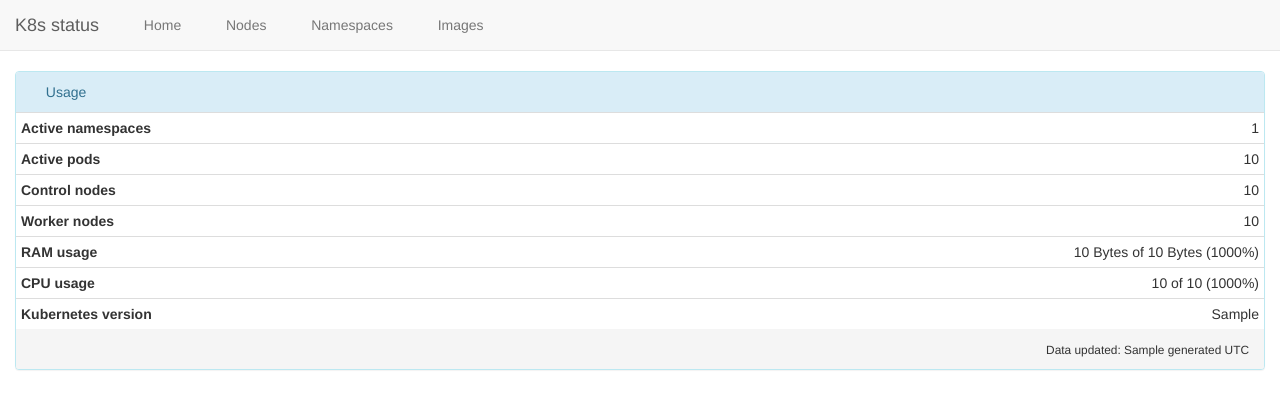
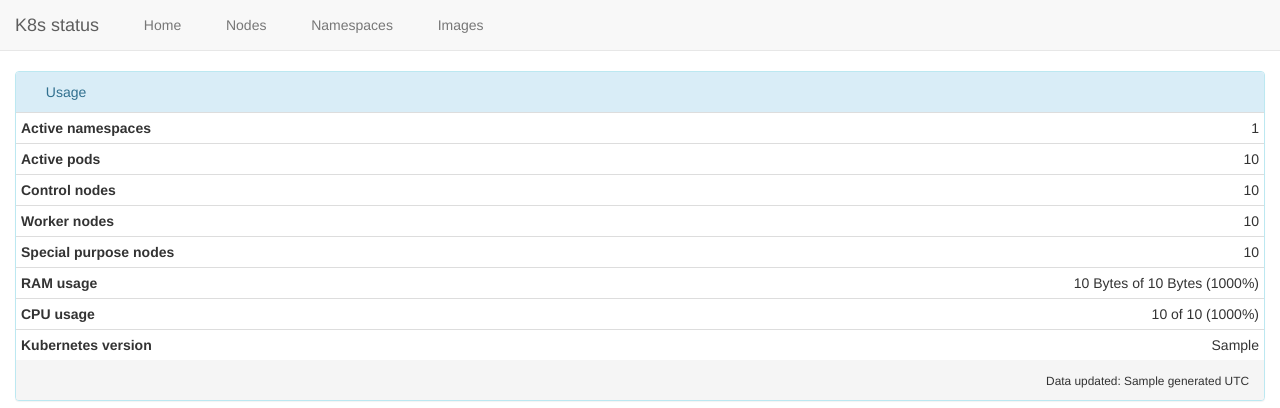
Before and after one commit to toolforge/tool-k8s-status, a Flask app: template templates/home.html in a window 1280 px wide. Shown: the top 408 px of the page. Run offline with Flask 3, Linux system fonts and the light colour scheme; the template is opened without the code that fills it: most values are stand-ins (such as "Sample title", 1, 10 or a date in 2020); some libraries are stand-ins or nearby versions; some web fonts are replaced.

Commit message:
Count special-purpose nodes

```diff
--- a/k8s/client.py
+++ b/k8s/client.py
@@ -330,6 +330,7 @@ def get_summary_metrics(cached=True):
     data = {
         "control_nodes": 0,
         "worker_nodes": 0,
+        "special_nodes": 0,
         "cpu_total": 0,
         "cpu_used": 0,
         "mem_total_bytes": 0,
@@ -346,6 +347,8 @@ def get_summary_metrics(cached=True):
                 node.status.allocatable["memory"]
             )
             data["cpu_total"] += parse_quantity(node.status.allocatable["cpu"])
+        else:
+            data["special_nodes"] += 1
 
     for node in get_nodes_metrics(cached=cached)["items"]:
         if "-worker-" in node["metadata"]["name"]:
--- a/templates/home.html
+++ b/templates/home.html
@@ -26,6 +26,10 @@
           <td class="text-right">{{ '{:,}'.format(metrics.worker_nodes) }}</td>
         </tr>
         <tr>
+          <th>Special purpose nodes</th>
+          <td class="text-right">{{ '{:,}'.format(metrics.special_nodes) }}</td>
+        </tr>
+        <tr>
           <th>RAM usage</th>
           <td class="text-right">{{ metrics.mem_used_bytes|round|int|filesizeformat(True) }} of {{ metrics.mem_total_bytes|round|int|filesizeformat(True) }} ({{ "{:.0%}".format(metrics.mem_used_bytes / metrics.mem_total_bytes) }})</td>
         </tr>
```
